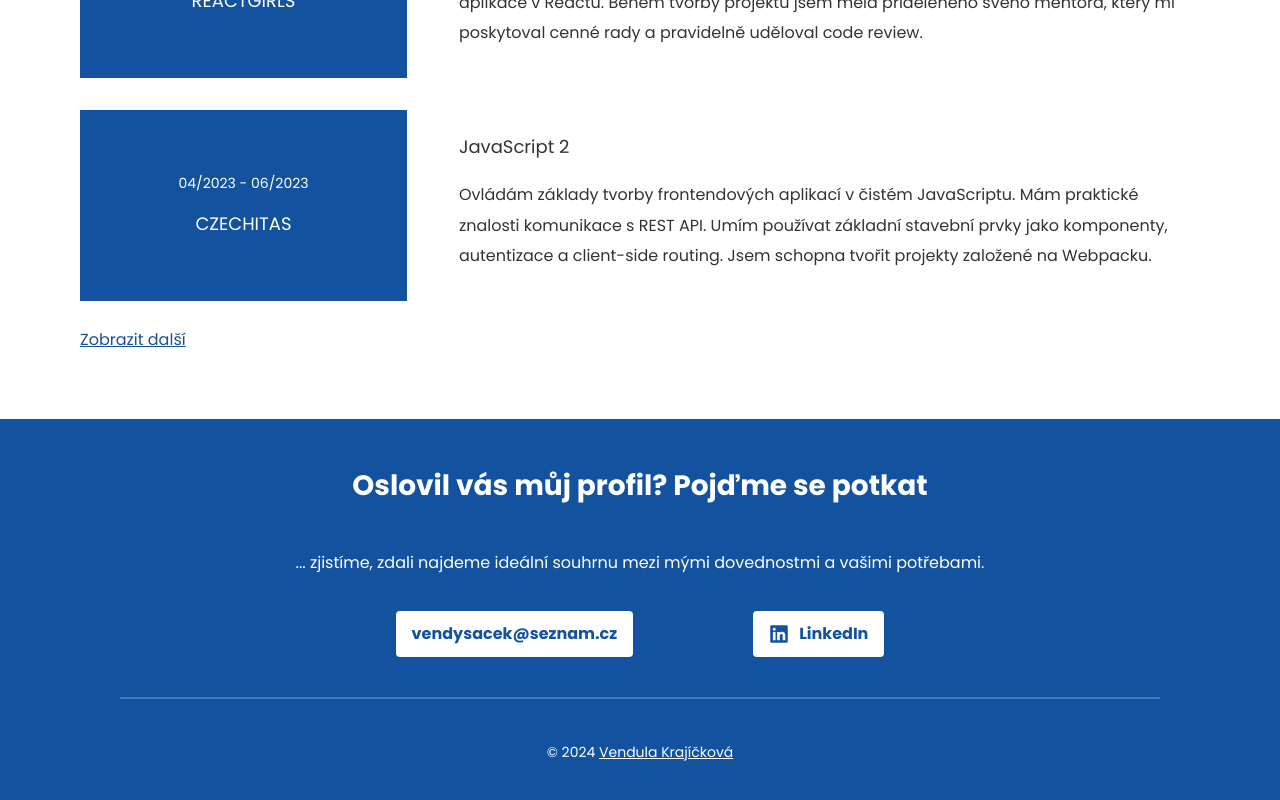
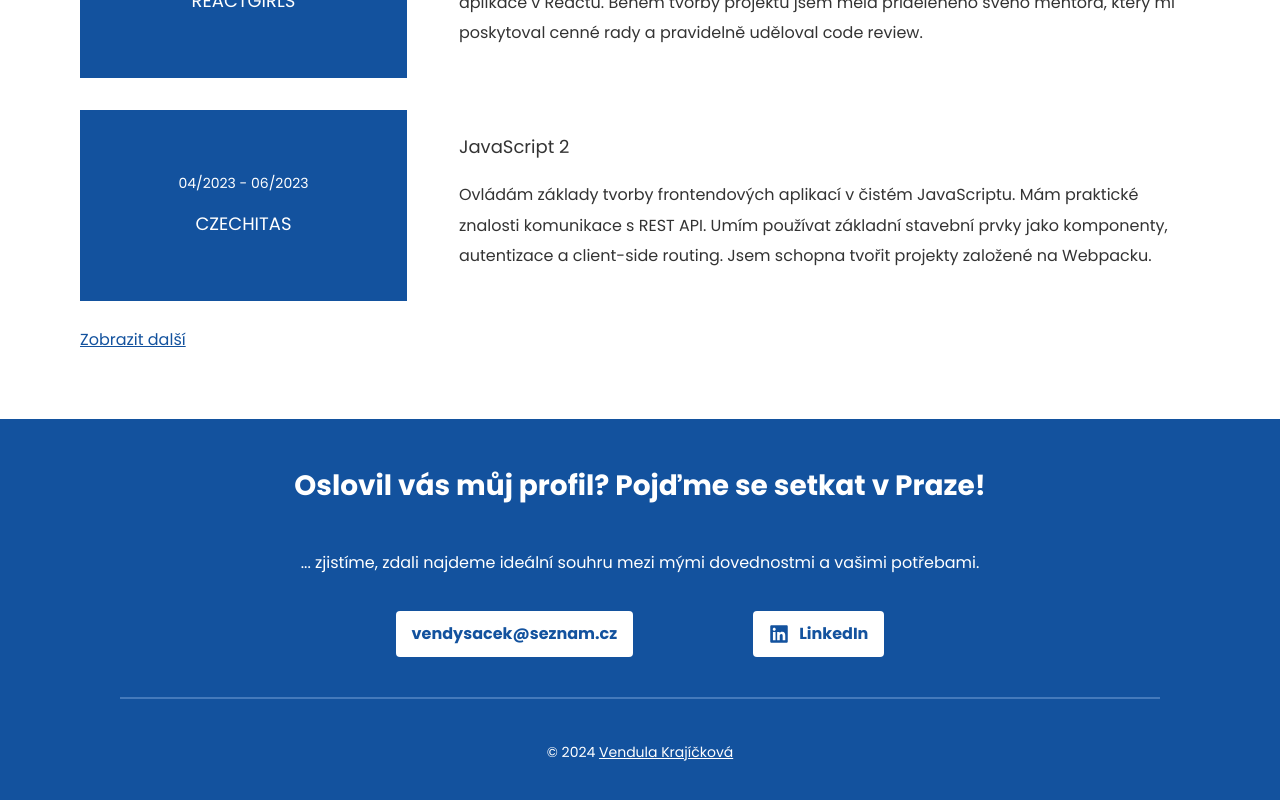
Before and after one commit to wendykr/MY-SITE, a React (Vite) app: page / in a window 1280 px wide. Shown: the part 5712-6512 px from the top of the page. Built offline with nearby package versions, Linux system fonts and the light colour scheme.

Commit message:
fix contact text

```diff
--- a/src/components/Contact/Contact.jsx
+++ b/src/components/Contact/Contact.jsx
@@ -4,8 +4,8 @@ import { FaLinkedin } from "react-icons/fa";
 export const Contact = () => {
   return (
     <>
-      <h2 className="title">Oslovil vás můj profil? Pojďme se potkat </h2>
-      <p className="contact__text">... zjistíme, zdali najdeme ideální souhrnu mezi mými dovednostmi a vašimi potřebami.</p>
+      <h2 className="title">Oslovil vás můj profil? Pojďme se setkat v Praze!</h2>
+      <p className="contact__text">... zjistíme, zdali najdeme ideální souhru mezi mými dovednostmi a vašimi potřebami.</p>
       <div className="contact__container">
         <a href="mailto:vendysacek@seznam.cz" aria-label="Kontaktovat Vendulu" className="contact__button">
           vendysacek@seznam.cz
```
